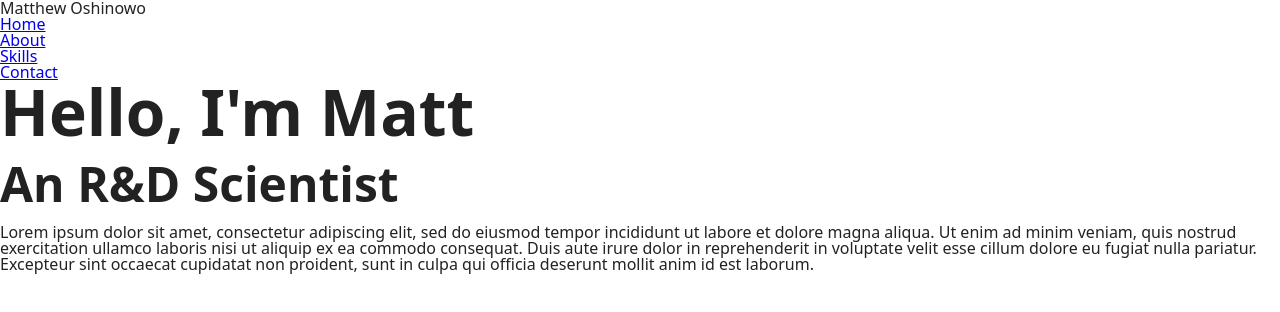
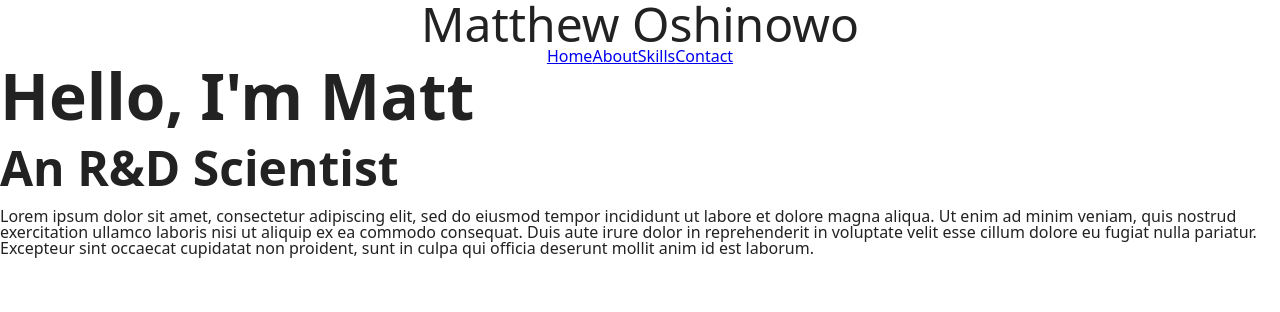
Before and after one commit to kimoshinowo/matt-website, a Nuxt app: page / in a window 1280 px wide. Shown: the top 312 px of the page. Built offline with nearby package versions, Linux system fonts and the light colour scheme.

Commit message:
Import nav styles

```diff
--- a/assets/main.scss
+++ b/assets/main.scss
@@ -2,3 +2,5 @@
 @import 'wrap';
 @import 'colours';
 @import 'typography';
+
+@import 'nav';
```
